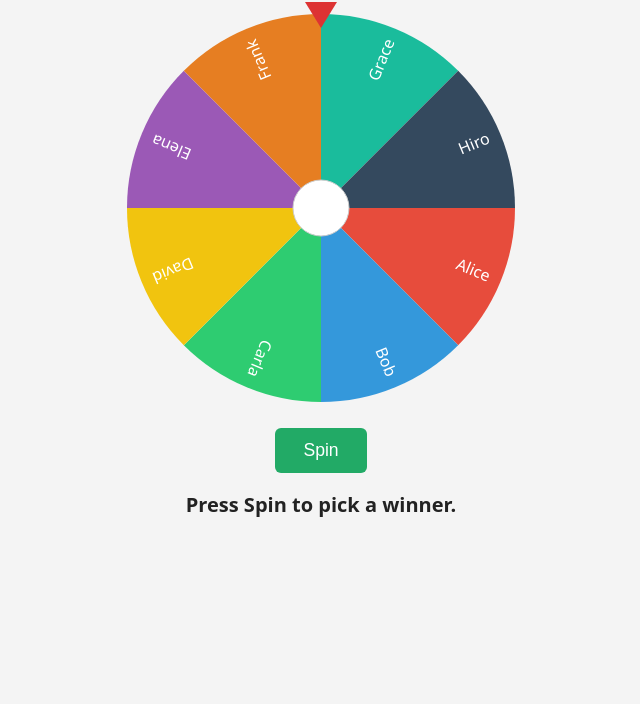
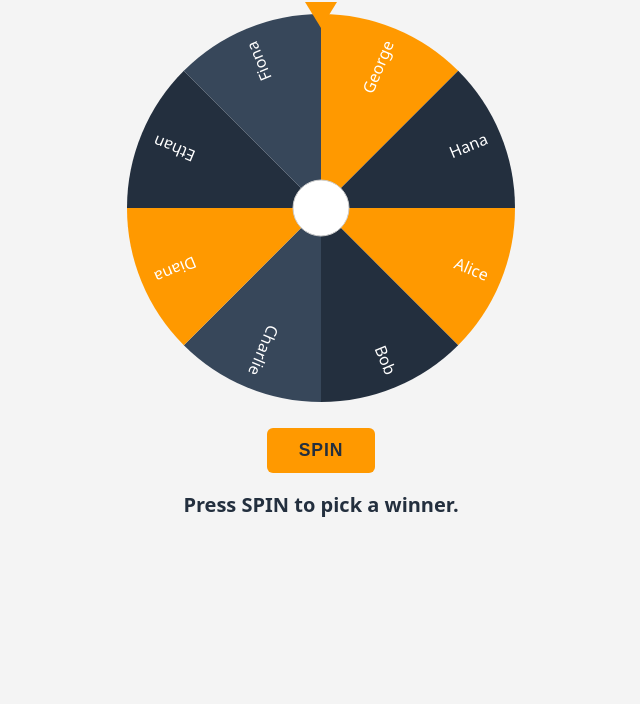
Before and after one commit to jojoneku/spinning-wheel, a plain HTML site: page index.html in a window 1280 px wide. Shown: the part 96-800 px from the top of the page, without its empty margins (319-959 px from the left). Drawn offline with Linux system fonts and the light colour scheme.

Commit message:
Rebuild to match workshop spec: wheel-logic.js module, friction physics, unit tests

```diff
--- a/app.js
+++ /dev/null
@@ -1,123 +0,0 @@
-// Spinning Wheel Winner Picker — plain vanilla JS, no dependencies.
-
-// --- Data: auto-populated dummy names (8 slots) ---
-const NAMES = [
-  'Alice', 'Bob', 'Carla', 'David',
-  'Elena', 'Frank', 'Grace', 'Hiro'
-];
-const SLOT_COUNT = NAMES.length;
-const SLICE = (2 * Math.PI) / SLOT_COUNT;
-
-// Alternating slot colors (two-color scheme).
-const COLORS = ['#e74c3c', '#3498db', '#2ecc71', '#f1c40f',
-                '#9b59b6', '#e67e22', '#1abc9c', '#34495e'];
-
-// --- Canvas setup ---
-const canvas = document.getElementById('wheel');
-const ctx = canvas.getContext('2d');
-const CX = canvas.width / 2;
-const CY = canvas.height / 2;
-const R = Math.min(CX, CY) - 6;
-
-// The fixed arrow sits at the top of the wheel.
-// In canvas coords (x right, y down), straight up is angle 1.5*PI.
-const TOP_ANGLE = 1.5 * Math.PI;
-
-let currentRotation = 0;   // radians
-let spinning = false;
-
-// --- Drawing ---
-function drawWheel(rotation) {
-  ctx.clearRect(0, 0, canvas.width, canvas.height);
-
-  for (let i = 0; i < SLOT_COUNT; i++) {
-    const start = rotation + i * SLICE;
-    const end = start + SLICE;
-
-    // Wedge
-    ctx.beginPath();
-    ctx.moveTo(CX, CY);
-    ctx.arc(CX, CY, R, start, end);
-    ctx.closePath();
-    ctx.fillStyle = COLORS[i % COLORS.length];
-    ctx.fill();
-
-    // Label, rotated to the slice mid-angle
-    ctx.save();
-    ctx.translate(CX, CY);
-    ctx.rotate(start + SLICE / 2);
-    ctx.textAlign = 'right';
-    ctx.textBaseline = 'middle';
-    ctx.fillStyle = '#fff';
-    ctx.font = '16px system-ui, Arial, sans-serif';
-    ctx.fillText(NAMES[i], R - 12, 0);
-    ctx.restore();
-  }
-
-  // Center hub
-  ctx.beginPath();
-  ctx.arc(CX, CY, 28, 0, 2 * Math.PI);
-  ctx.fillStyle = '#fff';
-  ctx.fill();
-  ctx.strokeStyle = '#ccc';
-  ctx.stroke();
-}
-
-// --- Winner detection ---
-// Map the fixed top arrow back through the wheel's rotation to a slot index.
-function getWinnerIndex(rotation) {
-  const twoPi = 2 * Math.PI;
-  const norm = (((TOP_ANGLE - rotation) % twoPi) + twoPi) % twoPi;
-  return Math.floor(norm / SLICE) % SLOT_COUNT;
-}
-
-// --- Spin animation ---
-const DURATION = 4000; // ms
-
-function easeOutCubic(t) {
-  return 1 - Math.pow(1 - t, 3);
-}
-
-function spin() {
-  if (spinning) return;
-  spinning = true;
-  spinBtn.disabled = true;
-  result.textContent = 'Spinning…';
-
-  const startRotation = currentRotation;
-  const extraTurns = 5 + Math.floor(Math.random() * 4); // 5–8 full turns
-  const finalOffset = Math.random() * 2 * Math.PI;
-  const target = startRotation + extraTurns * 2 * Math.PI + finalOffset;
-
-  const startTime = performance.now();
-
-  function frame(now) {
-    const elapsed = now - startTime;
-    const t = Math.min(elapsed / DURATION, 1);
-    const eased = easeOutCubic(t);
-
-    currentRotation = startRotation + (target - startRotation) * eased;
-    drawWheel(currentRotation);
-
-    if (t < 1) {
-      requestAnimationFrame(frame);
-    } else {
-      currentRotation = target;
-      drawWheel(currentRotation);
-      const winner = NAMES[getWinnerIndex(currentRotation)];
-      result.textContent = `Winner: ${winner} 🎉`;
-      spinning = false;
-      spinBtn.disabled = false;
-    }
-  }
-
-  requestAnimationFrame(frame);
-}
-
-// --- Wire up ---
-const spinBtn = document.getElementById('spinBtn');
-const result = document.getElementById('result');
-spinBtn.addEventListener('click', spin);
-
-// Initial static wheel
-drawWheel(currentRotation);
--- a/index.html
+++ b/index.html
@@ -4,25 +4,162 @@
   <meta charset="UTF-8">
   <meta name="viewport" content="width=device-width, initial-scale=1.0">
   <title>Spinning Wheel Picker</title>
-  <link rel="stylesheet" href="styles.css">
+  <style>
+    * { box-sizing: border-box; }
+    body {
+      font-family: system-ui, Arial, sans-serif;
+      margin: 0;
+      min-height: 100vh;
+      display: flex;
+      justify-content: center;
+      background: #f4f4f4;
+      color: #232F3E;
+    }
+    .app { text-align: center; padding: 24px; }
+    h1 { font-weight: 600; margin-bottom: 16px; }
+    .wheel-wrap {
+      position: relative;
+      width: 400px;
+      max-width: 90vw;
+      margin: 0 auto;
+    }
+    #wheel { width: 100%; height: auto; display: block; }
+    /* Fixed orange arrow at 12 o'clock, pointing down into the wheel */
+    .arrow {
+      position: absolute;
+      top: -6px;
+      left: 50%;
+      transform: translateX(-50%);
+      width: 0;
+      height: 0;
+      border-left: 16px solid transparent;
+      border-right: 16px solid transparent;
+      border-top: 26px solid #FF9900;
+      z-index: 2;
+    }
+    button {
+      margin-top: 20px;
+      padding: 12px 32px;
+      font-size: 1.1rem;
+      cursor: pointer;
+      border: none;
+      border-radius: 6px;
+      background: #FF9900;
+      color: #232F3E;
+      font-weight: 700;
+      letter-spacing: 0.05em;
+    }
+    button:disabled { background: #ccc; cursor: not-allowed; }
+    .result {
+      margin-top: 18px;
+      font-size: 1.25rem;
+      font-weight: 600;
+      min-height: 1.5em;
+    }
+  </style>
 </head>
 <body>
   <main class="app">
     <h1>Spin the Wheel</h1>
 
     <div class="wheel-wrap">
-      <!-- Fixed arrow pointing into the wheel from the top -->
       <div class="arrow" aria-hidden="true"></div>
       <canvas id="wheel" width="400" height="400">
         Your browser does not support canvas.
       </canvas>
     </div>
 
-    <button id="spinBtn" type="button">Spin</button>
+    <button id="spinBtn" type="button">SPIN</button>
 
-    <p id="result" class="result" aria-live="polite">Press Spin to pick a winner.</p>
+    <p id="result" class="result" aria-live="polite">Press SPIN to pick a winner.</p>
   </main>
 
-  <script src="app.js"></script>
+  <script type="module">
+    import {
+      COLORS, FRICTION, MIN_VELOCITY, MAX_VELOCITY, STOP_THRESHOLD,
+      getSlotAngle, getWinnerIndex
+    } from './wheel-logic.js';
+
+    // Hardcoded dummy names — one per slot.
+    const NAMES = ['Alice', 'Bob', 'Charlie', 'Diana', 'Ethan', 'Fiona', 'George', 'Hana'];
+    const NUM_SLOTS = NAMES.length;
+    const SLOT_ANGLE = getSlotAngle(NUM_SLOTS);
+
+    const canvas = document.getElementById('wheel');
+    const ctx = canvas.getContext('2d');
+    const spinBtn = document.getElementById('spinBtn');
+    const result = document.getElementById('result');
+
+    const CX = canvas.width / 2;
+    const CY = canvas.height / 2;
+    const R = Math.min(CX, CY) - 6;
+
+    let rotation = 0;
+    let velocity = 0;
+    let spinning = false;
+
+    // 2.1 Render wheel with hardcoded names
+    function drawWheel(rot) {
+      ctx.clearRect(0, 0, canvas.width, canvas.height);
+      for (let i = 0; i < NUM_SLOTS; i++) {
+        const start = rot + i * SLOT_ANGLE;
+        const end = start + SLOT_ANGLE;
+
+        ctx.beginPath();
+        ctx.moveTo(CX, CY);
+        ctx.arc(CX, CY, R, start, end);
+        ctx.closePath();
+        ctx.fillStyle = COLORS[i % COLORS.length];
+        ctx.fill();
+
+        ctx.save();
+        ctx.translate(CX, CY);
+        ctx.rotate(start + SLOT_ANGLE / 2);
+        ctx.textAlign = 'right';
+        ctx.textBaseline = 'middle';
+        ctx.fillStyle = '#fff';
+        ctx.font = '16px system-ui, Arial, sans-serif';
+        ctx.fillText(NAMES[i], R - 14, 0);
+        ctx.restore();
+      }
+      // Center hub
+      ctx.beginPath();
+      ctx.arc(CX, CY, 28, 0, 2 * Math.PI);
+      ctx.fillStyle = '#fff';
+      ctx.fill();
+      ctx.strokeStyle = '#ccc';
+      ctx.stroke();
+    }
+
+    // 2.2 Wire spin button to animation loop (friction-based)
+    function spin() {
+      if (spinning) return;
+      spinning = true;
+      spinBtn.disabled = true;
+      result.textContent = 'Spinning…';
+      velocity = MIN_VELOCITY + Math.random() * (MAX_VELOCITY - MIN_VELOCITY);
+      rotation += Math.random() * 2 * Math.PI; // random starting offset
+      requestAnimationFrame(frame);
+    }
+
+    function frame() {
+      rotation += velocity;
+      velocity *= FRICTION;
+      drawWheel(rotation);
+
+      if (velocity < STOP_THRESHOLD) {
+        // 2.3 Display winner after deceleration
+        const winner = NAMES[getWinnerIndex(rotation, NUM_SLOTS)];
+        result.textContent = `Winner: ${winner} 🎉`;
+        spinning = false;
+        spinBtn.disabled = false;
+        return;
+      }
+      requestAnimationFrame(frame);
+    }
+
+    spinBtn.addEventListener('click', spin);
+    drawWheel(rotation); // initial static wheel
+  </script>
 </body>
 </html>
--- a/styles.css
+++ /dev/null
@@ -1,72 +0,0 @@
-* { box-sizing: border-box; }
-
-body {
-  font-family: system-ui, Arial, sans-serif;
-  margin: 0;
-  min-height: 100vh;
-  display: flex;
-  justify-content: center;
-  background: #f4f4f4;
-  color: #222;
-}
-
-.app {
-  text-align: center;
-  padding: 24px;
-}
-
-h1 {
-  font-weight: 600;
-  margin-bottom: 16px;
-}
-
-/* Wheel + arrow container */
-.wheel-wrap {
-  position: relative;
-  width: 400px;
-  max-width: 90vw;
-  margin: 0 auto;
-}
-
-#wheel {
-  width: 100%;
-  height: auto;
-  display: block;
-}
-
-/* Fixed arrow at the top, pointing down into the wheel */
-.arrow {
-  position: absolute;
-  top: -6px;
-  left: 50%;
-  transform: translateX(-50%);
-  width: 0;
-  height: 0;
-  border-left: 16px solid transparent;
-  border-right: 16px solid transparent;
-  border-top: 26px solid #d33;
-  z-index: 2;
-}
-
-button {
-  margin-top: 20px;
-  padding: 12px 28px;
-  font-size: 1.1rem;
-  cursor: pointer;
-  border: none;
-  border-radius: 6px;
-  background: #2a6;
-  color: #fff;
-}
-
-button:disabled {
-  background: #999;
-  cursor: not-allowed;
-}
-
-.result {
-  margin-top: 18px;
-  font-size: 1.25rem;
-  font-weight: 600;
-  min-height: 1.5em;
-}
--- /dev/null
+++ b/wheel-logic.js
@@ -0,0 +1,48 @@
+// wheel-logic.js — pure functions and constants for the spinning wheel.
+// No DOM, no dependencies, so it can be unit-tested with Node's test runner.
+
+// 3-color cycle: cycling three colors keeps adjacent slots visually distinct
+// regardless of slot count (a 2-color scheme collides on odd counts).
+export const COLORS = ["#FF9900", "#232F3E", "#37475A"];
+
+// Per-frame velocity multiplier — gives a natural deceleration feel.
+export const FRICTION = 0.98;
+
+// Bounds for the randomized initial spin velocity (radians/frame).
+export const MIN_VELOCITY = 0.25;
+export const MAX_VELOCITY = 0.45;
+
+// When angular velocity drops below this, the wheel is considered stopped.
+export const STOP_THRESHOLD = 0.001;
+
+// Angular width of a single slot.
+export function getSlotAngle(numSlots) {
+  return (2 * Math.PI) / numSlots;
+}
+
+// Index of the slot under the arrow. The arrow is at 12 o'clock, which is
+// -PI/2 in canvas coordinates (x right, y down); adjust by +PI/2, normalize
+// into [0, 2PI), then map the angle to a slot.
+export function getWinnerIndex(rot, numSlots) {
+  const adjusted = rot + Math.PI / 2;
+  const normalizedAngle =
+    ((adjusted % (2 * Math.PI)) + 2 * Math.PI) % (2 * Math.PI);
+  const slotAngle = (2 * Math.PI) / numSlots;
+  return Math.floor((2 * Math.PI - normalizedAngle) / slotAngle) % numSlots;
+}
+
+// Number of frames until the wheel stops, applying friction each frame.
+// Pure and deterministic — easy to unit test.
+export function simulateDeceleration(
+  velocity,
+  friction = FRICTION,
+  stopThreshold = STOP_THRESHOLD
+) {
+  let frames = 0;
+  let v = velocity;
+  while (v >= stopThreshold) {
+    v *= friction;
+    frames++;
+  }
+  return frames;
+}
```
Also changed, not shown: wheel-logic.test.js (added, +61 -0 lines), .kiro/specs/spinning-wheel/design.md, .kiro/specs/spinning-wheel/requirements.md, .kiro/specs/spinning-wheel/tasks.md, README.md.
